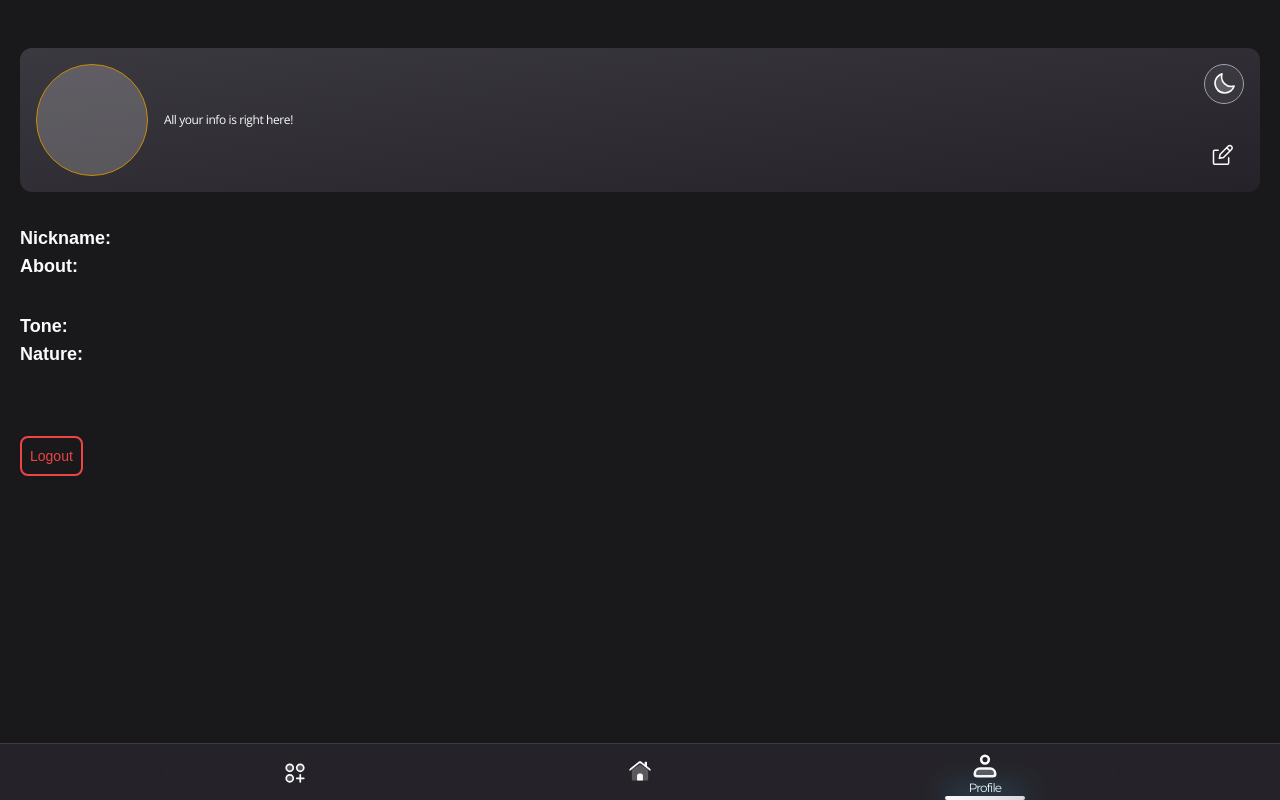
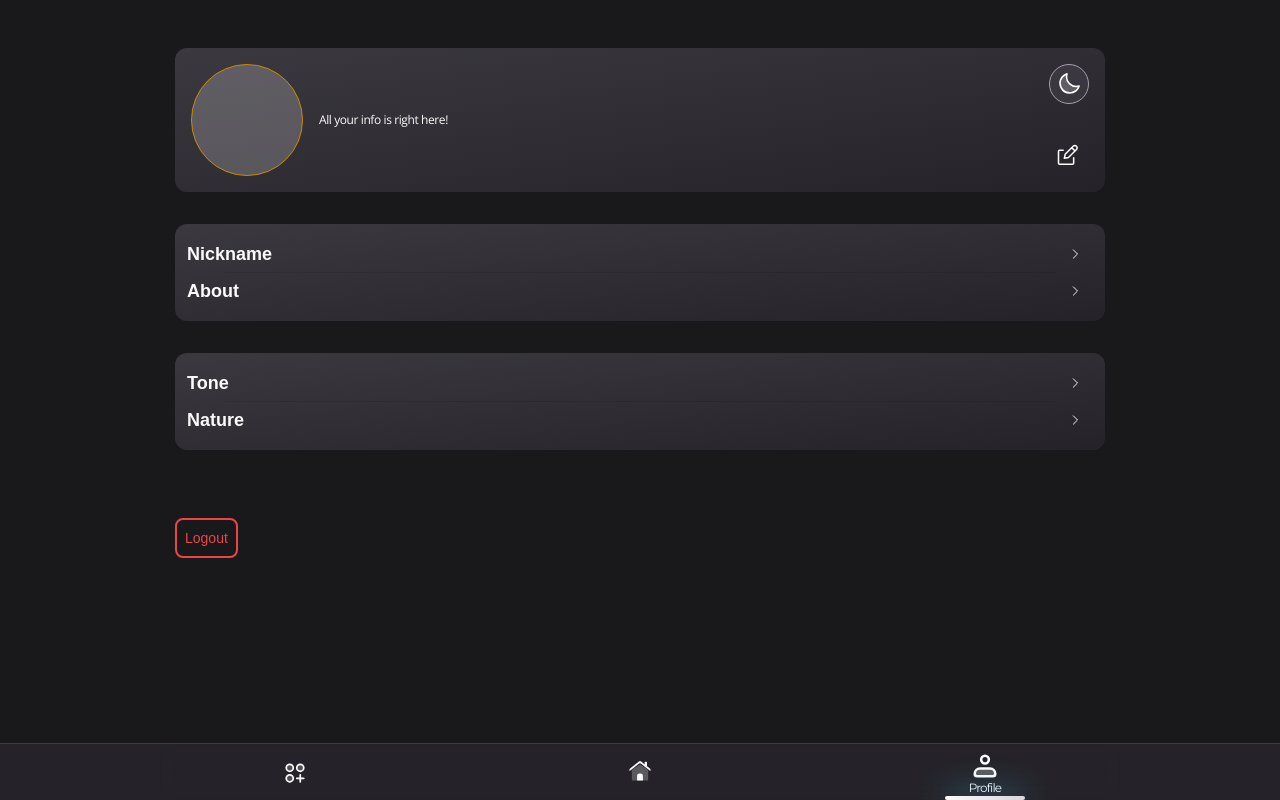
Before and after one commit to mohd-Bilal-exe/verbi.AI, a React (Vite) app: page /profile in a window 1280 px wide. Built offline with nearby package versions, Linux system fonts and the light colour scheme; a web font is replaced by a local one.

Commit message:
kuch bhi daal deta hu kon hi parh rha hai

```diff
--- a/src/components/EditModal.jsx
+++ b/src/components/EditModal.jsx
@@ -2,7 +2,6 @@ export default function EditModal({ attributes, onClose }) {
   return (
     <section className="absolute z-50 top-0 left-0 w-screen h-screen backdrop-blur-lg flex justify-center items-center">
       <div className="bg-black p-4 rounded-lg shadow-lg">
-        <h2>{attributes}</h2>
         <button
           onClick={onClose}
           className="mt-4 p-2 bg-red-500 text-white rounded"
--- a/src/components/SvgIcons.jsx
+++ b/src/components/SvgIcons.jsx
@@ -312,3 +312,21 @@ export const EditIcon = () => {
     </svg>
   );
 };
+export const ArrowDown = () => {
+  return (
+    <svg
+      xmlns="http://www.w3.org/2000/svg"
+      className={`w-5 h-5`}
+      viewBox="0 0 24 24"
+    >
+      <path
+        fill="none"
+        stroke="currentColor"
+        strokeLinecap="round"
+        strokeLinejoin="round"
+        strokeWidth={1.15}
+        d="m10 17l5-5l-5-5"
+      ></path>
+    </svg>
+  );
+};
--- a/src/pages/profilePage.jsx
+++ b/src/pages/profilePage.jsx
@@ -4,7 +4,7 @@ import { useSelector, useDispatch } from "react-redux";
 import { darkMode, logoutUser } from "../Redux/Actions";
 import { useNavigate } from "react-router-dom";
 import { Moon, Sun } from "@phosphor-icons/react";
-import { EditIcon } from "../components/SvgIcons";
+import { ArrowDown, EditIcon } from "../components/SvgIcons";
 import EditModal from "../components/EditModal";
 
 export default function ProfilePage() {
@@ -85,25 +85,137 @@ export default function ProfilePage() {
     </section>
   );
 
-  const otherInfoSection = (
-    <section key="otherInfo" className="my-8">
-      <div className="flex flex-col">
-        <span className="text-lg font-semibold">Nickname: {user.nickname}</span>
-        <p className="text-base"></p>
-        <span className="text-lg font-semibold">About: {user.about}</span>
-        <p className="text-base"></p>
+  const OtherInfoSection = () => {
+    const [isNicknameExpanded, setIsNicknameExpanded] = useState(false);
+    const [isAboutExpanded, setIsAboutExpanded] = useState(false);
+
+    const toggleNicknameExpand = () => {
+      setIsNicknameExpanded(!isNicknameExpanded);
+    };
+
+    const toggleAboutExpand = () => {
+      setIsAboutExpanded(!isAboutExpanded);
+    };
+
+    return (
+      <section
+        key="otherInfo"
+        className={`my-8 rounded-xl bg-gradient-to-tl ${
+          isDarkMode
+            ? "from-foreground to-Lightcopy-lighter/30"
+            : "from-foreground/10 to-foreground/20"
+        }`}
+      >
+        <div className="flex flex-col p-3">
+          <div className={`my-1 `}>
+            <span
+              onClick={toggleNicknameExpand}
+              className={`flex justify-between items-center`}
+            >
+              <h2 className="text-lg font-semibold cursor-pointer">Nickname</h2>
+              <span
+                className={`mx-2 ${
+                  isNicknameExpanded ? "rotate-90" : ""
+                } transition-all`}
+              >
+                <ArrowDown />
+              </span>
+            </span>
+            {isNicknameExpanded && (
+              <span className="text-xs">{user.nickname}</span>
+            )}
+          </div>
+          <div
+            className={`w-11/12 h-[1px] mx-3 bg-black/10 place-self-center`}
+          ></div>
+          <div className="my-1 ">
+            <span
+              onClick={toggleAboutExpand}
+              className={`flex justify-between items-center`}
+            >
+              <h2 className="text-lg font-semibold cursor-pointer">About</h2>
+              <span
+                className={`mx-2 ${
+                  isAboutExpanded ? "rotate-90" : ""
+                } transition-all`}
+              >
+                <ArrowDown />{" "}
+              </span>
+            </span>
+            {isAboutExpanded && (
+              <span className=" text-xs">
+                {user.about == ""
+                  ? "Wopsie! You havent added an About yet "
+                  : user.about}
+              </span>
+            )}
+          </div>
         </div>
       </section>
     );
+  };
 
-  const preferencesSection = (
-    <section key="preferences" className="my-8">
-      <div className="flex flex-col">
-        <span className="text-lg font-semibold">Tone: {user.tone}</span>
-        <span className="text-lg font-semibold">Nature: {user.nature}</span>
+  const PreferencesSection = () => {
+    const [isToneExpanded, setIsToneExpanded] = useState(false);
+    const [isNatureExpanded, setIsNatureExpanded] = useState(false);
+
+    const toggleToneExpand = () => {
+      setIsToneExpanded(!isToneExpanded);
+    };
+
+    const toggleNatureExpand = () => {
+      setIsNatureExpanded(!isNatureExpanded);
+    };
+
+    return (
+      <section
+        key="preferences"
+        className={`my-8 rounded-xl bg-gradient-to-tl ${
+          isDarkMode
+            ? "from-foreground to-Lightcopy-lighter/30"
+            : "from-foreground/10 to-foreground/20"
+        }`}
+      >
+        <div className="flex flex-col p-3">
+          <div className={`my-1 `}>
+            <span
+              onClick={toggleToneExpand}
+              className={`flex justify-between items-center`}
+            >
+              <h2 className="text-lg font-semibold cursor-pointer">Tone</h2>
+              <span
+                className={`mx-2 ${
+                  isToneExpanded ? "rotate-90" : ""
+                } transition-all`}
+              >
+                <ArrowDown />
+              </span>
+            </span>
+            {isToneExpanded && <span className="text-xs">{user.tone}</span>}
+          </div>
+          <div
+            className={`w-11/12 h-[1px] mx-3 bg-black/10 place-self-center`}
+          ></div>
+          <div className="my-1 ">
+            <span
+              onClick={toggleNatureExpand}
+              className={`flex justify-between items-center`}
+            >
+              <h2 className="text-lg font-semibold cursor-pointer">Nature</h2>
+              <span
+                className={`mx-2 ${
+                  isNatureExpanded ? "rotate-90" : ""
+                } transition-all`}
+              >
+                <ArrowDown />
+              </span>
+            </span>
+            {isNatureExpanded && <span className="text-xs">{user.nature}</span>}
+          </div>
         </div>
       </section>
     );
+  };
 
   return (
     <m.section
@@ -112,14 +224,14 @@ export default function ProfilePage() {
       animate={{ opacity: 1 }}
       exit={{ opacity: 0 }}
       transition={{ duration: 0.5, type: "spring" }}
-      className={`w-screen h-screen px-5 pt-4 ${
+      className={`w-screen h-screen flex justify-center px-5 pt-4 ${
         isDarkMode ? "text-copy" : "text-copyLight"
       }`}
     >
-      <div className="w-full h-full">
+      <div className="w-3/4 h-full">
         {profileSection}
-        {otherInfoSection}
-        {preferencesSection}
+        <OtherInfoSection />
+        <PreferencesSection />
         <button
           onClick={handleLogout}
           className="mt-9 p-2 border-2 border-red-500 rounded-lg text-red-500 text-sm hover:bg-red-500/20"
```
Lines whose indentation alone changed are shown as unchanged.
